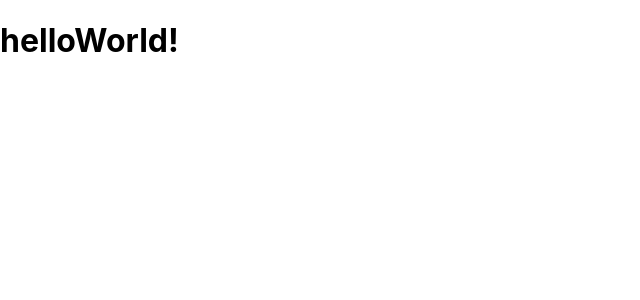
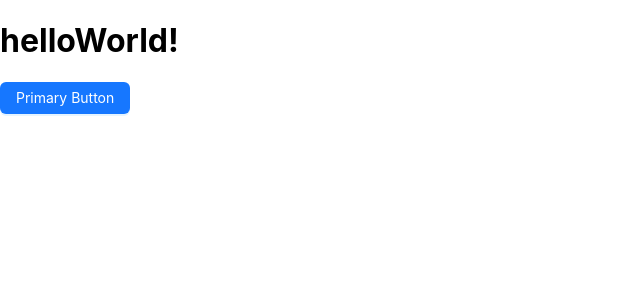
Before and after one commit to sadikahmetaydin/pos-application-system, a React (Create React App) app: page / in a window 1280 px wide. Shown: the top 300 px of the page, without its empty margins (0-640 px from the left). Built offline with nearby package versions, Linux system fonts and the light colour scheme.

Commit message:
install ant design library

```diff
--- a/package.json
+++ b/package.json
@@ -7,6 +7,7 @@
     "@testing-library/jest-dom": "^6.6.3",
     "@testing-library/react": "^16.2.0",
     "@testing-library/user-event": "^13.5.0",
+    "antd": "^5.24.5",
     "react": "^19.0.0",
     "react-dom": "^19.0.0",
     "react-scripts": "5.0.1",
--- a/src/App.js
+++ b/src/App.js
@@ -1,7 +1,10 @@
+import { Button } from 'antd';
+
 function App() {
   return (
    <div>
     <h1>helloWorld!</h1>
+    <Button type="primary">Primary Button</Button>
    </div>
   );
 }
```
Also changed, not shown: 1 other file (tests, documents, lock files or other folders).
